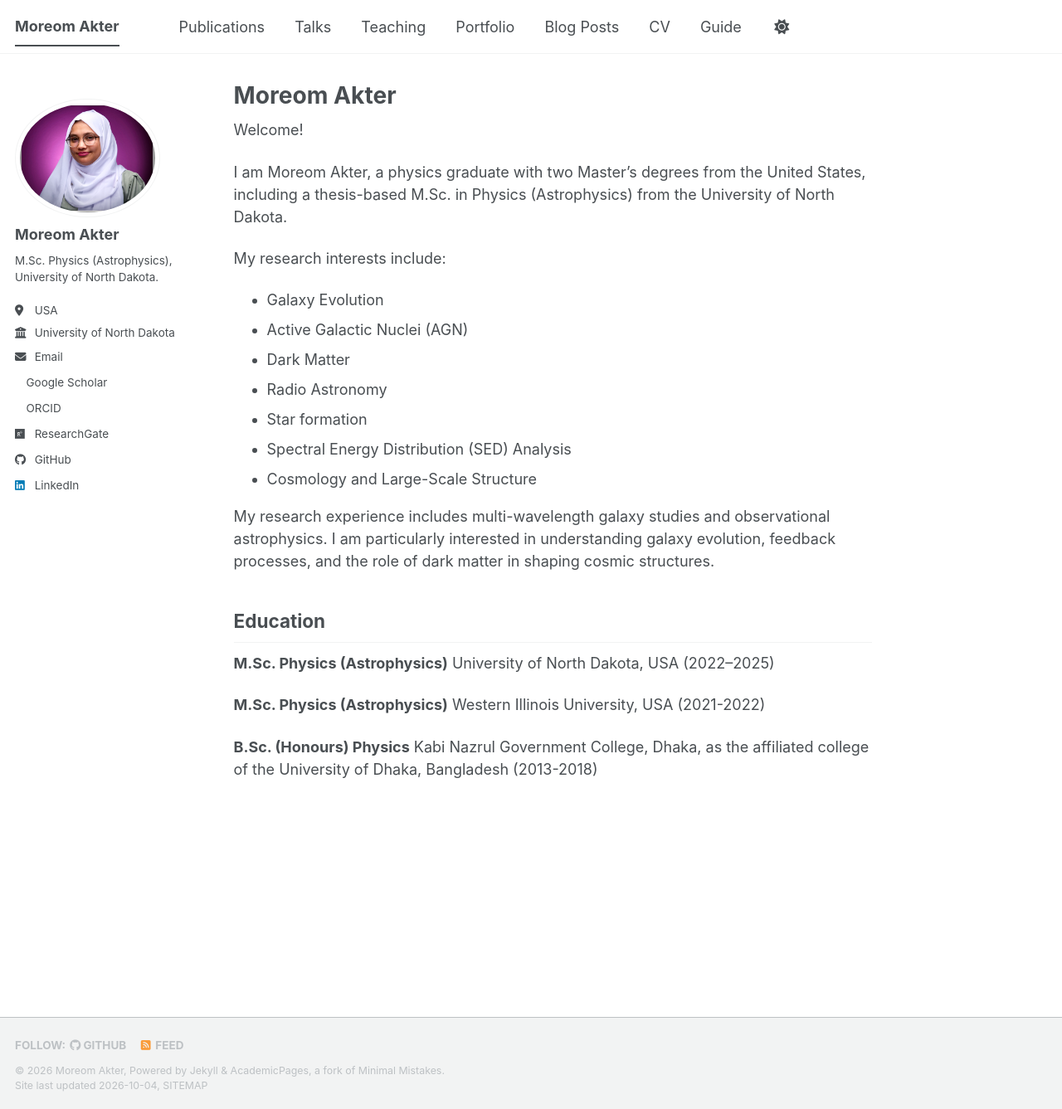
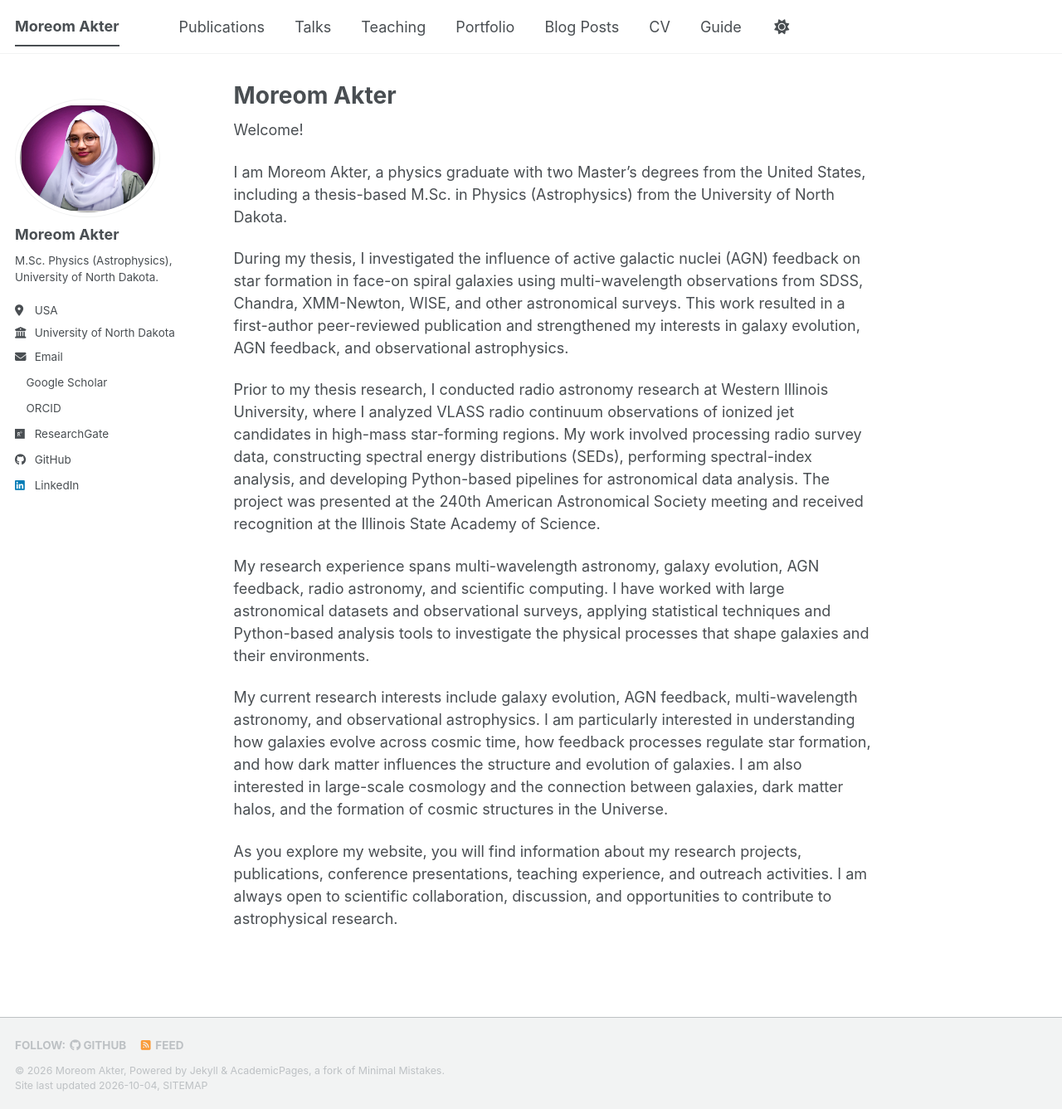
Before and after one commit to Moreom/Moreom.github.io, a Jekyll site: the page built from _pages/about.md, in a window 1280 px wide and 1337 px high. Shown: the whole window at 83% size. Built offline with Jekyll 4.4.1, drawn with Linux system fonts in a browser that asks for light colours; a style sheet for code colours, icons or effects is not loaded.

Commit message:
Update about.md

```diff
--- a/_pages/about.md
+++ b/_pages/about.md
@@ -12,29 +12,16 @@ Welcome!
 I am Moreom Akter, a physics graduate with two Master's degrees from the United States, including a thesis-based M.Sc. in Physics (Astrophysics) from the University of North Dakota.
 
 
-My research interests include:
-
-- Galaxy Evolution
-- Active Galactic Nuclei (AGN)
-- Dark Matter
-- Radio Astronomy
-- Star formation
-- Spectral Energy Distribution (SED) Analysis
-- Cosmology and Large-Scale Structure
+During my thesis, I investigated the influence of active galactic nuclei (AGN) feedback on star formation in face-on spiral galaxies using multi-wavelength observations from SDSS, Chandra, XMM-Newton, WISE, and other astronomical surveys. This work resulted in a first-author peer-reviewed publication and strengthened my interests in galaxy evolution, AGN feedback, and observational astrophysics.
 
 
-My research experience includes multi-wavelength galaxy studies and observational astrophysics. I am particularly interested in understanding galaxy evolution, feedback processes, and the role of dark matter in shaping cosmic structures.
+Prior to my thesis research, I conducted radio astronomy research at Western Illinois University, where I analyzed VLASS radio continuum observations of ionized jet candidates in high-mass star-forming regions. My work involved processing radio survey data, constructing spectral energy distributions (SEDs), performing spectral-index analysis, and developing Python-based pipelines for astronomical data analysis. The project was presented at the 240th American Astronomical Society meeting and received recognition at the Illinois State Academy of Science.
 
 
-## Education
-
-**M.Sc. Physics (Astrophysics)**
-University of North Dakota, USA (2022–2025)
+My research experience spans multi-wavelength astronomy, galaxy evolution, AGN feedback, radio astronomy, and scientific computing. I have worked with large astronomical datasets and observational surveys, applying statistical techniques and Python-based analysis tools to investigate the physical processes that shape galaxies and their environments.
 
 
- **M.Sc. Physics (Astrophysics)**
-Western Illinois University, USA (2021-2022)
+My current research interests include galaxy evolution, AGN feedback, multi-wavelength astronomy, and observational astrophysics. I am particularly interested in understanding how galaxies evolve across cosmic time, how feedback processes regulate star formation, and how dark matter influences the structure and evolution of galaxies. I am also interested in large-scale cosmology and the connection between galaxies, dark matter halos, and the formation of cosmic structures in the Universe.
 
 
- **B.Sc. (Honours) Physics**
- Kabi Nazrul Government College, Dhaka, as the affiliated college of the University of Dhaka, Bangladesh (2013-2018)
+As you explore my website, you will find information about my research projects, publications, conference presentations, teaching experience, and outreach activities. I am always open to scientific collaboration, discussion, and opportunities to contribute to astrophysical research.
```
